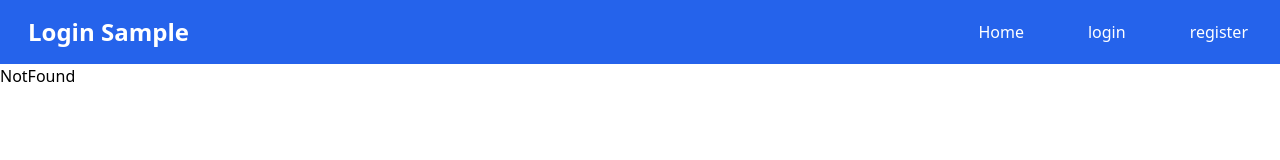
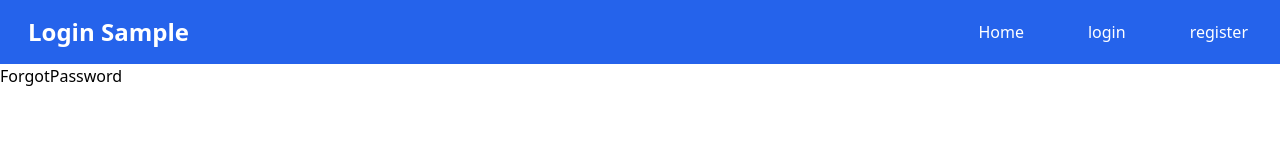
Before and after one commit to thanapholteam/test-react-auth, a React app: page /forgot-password in a window 1280 px wide. Shown: the top 160 px of the page. Built offline with nearby package versions, Linux system fonts and the light colour scheme; the HTML template or start-up script is replaced by a standard one.

Commit message:
feat: forgot pass

```diff
--- a/src/App.tsx
+++ b/src/App.tsx
@@ -1,11 +1,14 @@
 import React from "react";
 import { BrowserRouter, Routes, Route } from "react-router-dom";
+
 import Navbar from "./components/Navbar";
 import ScrollToTop from "./components/ScrollToTop";
 import Home from "./pages/Home";
 import NotFound from "./pages/NotFound";
 import Register from "./pages/Register";
 import Login from "./pages/Login";
+import ForgotPassword from "./pages/ForgotPassword";
+import User from "./pages/User";
 
 const App: React.FC = () => {
   return (
@@ -15,8 +18,10 @@ const App: React.FC = () => {
         <ScrollToTop />
         <Routes>
           <Route path="/" element={<Home />} />
+          <Route path="/user" element={<User />} />
           <Route path="/login" element={<Login />} />
           <Route path="/register" element={<Register />} />
+          <Route path="/forgot-password" element={<ForgotPassword />} />
           <Route path="*" element={<NotFound />} />
         </Routes>
       </BrowserRouter>
--- /dev/null
+++ b/src/pages/ForgotPassword.tsx
@@ -0,0 +1,5 @@
+const ForgotPassword = () => {
+  return <div>ForgotPassword</div>;
+};
+
+export default ForgotPassword;
--- /dev/null
+++ b/src/pages/User.tsx
@@ -0,0 +1,5 @@
+const User = () => {
+  return <div>User</div>;
+};
+
+export default User;
```
